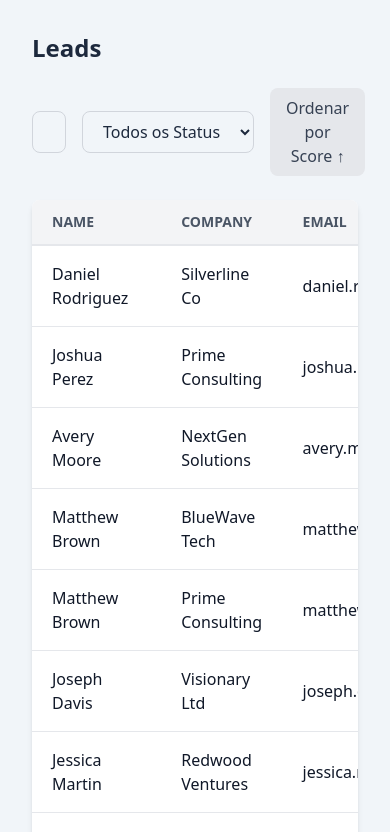
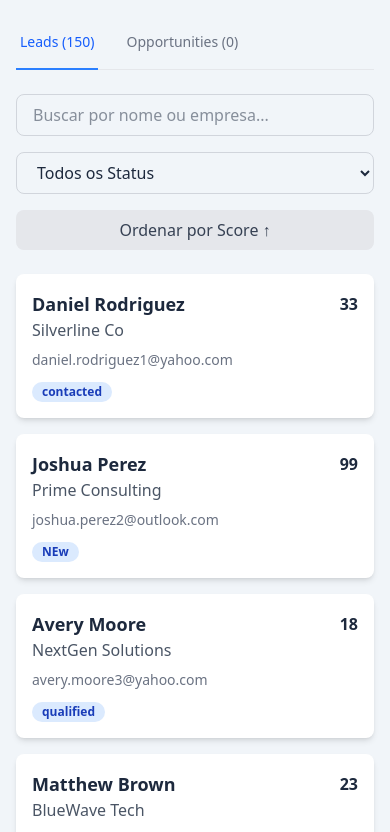
Before and after one commit to nikolasmarlon/mini-seller-console, a React (Vite) app: page / in a window 390 px wide. Shown: the top 832 px of the page. Built offline with nearby package versions, Linux system fonts and the light colour scheme.

Commit message:
Responsividade
feito tabela para mobile. e abas para oportunidades

```diff
--- a/src/components/ConsoleView.tsx
+++ b/src/components/ConsoleView.tsx
@@ -11,21 +11,19 @@ export function ConsoleView() {
   const [statusFilter, setStatusFilter] = useState<LeadStatus | 'All'>('All');
   const [sortOrder, setSortOrder] = useState<'desc' | 'asc' | null>(null);
   const [selectedLead, setSelectedLead] = useState<Lead | null>(null);
+  const [activeTab, setActiveTab] = useState<'leads' | 'opportunities'>('leads');
 
   useEffect(() => {
-    // Simula o carregamento inicial dos dados
     const timer = setTimeout(() => {
       setLeads(leadsData as Lead[]);
       setIsLoading(false);
     }, 1000);
-
     return () => clearTimeout(timer);
   }, []);
 
   const filteredAndSortedLeads = useMemo(() => {
     let result = leads;
 
-    // 1. Lógica de Busca
     if (searchTerm) {
       result = result.filter(
         (lead) =>
@@ -34,14 +32,13 @@ export function ConsoleView() {
       );
     }
 
-    // 2. Lógica de Filtro por Status
+    // A SUA CORREÇÃO APLICADA AQUI:
     if (statusFilter !== 'All') {
       result = result.filter(
         (lead) => lead.status.toLowerCase() === statusFilter.toLowerCase()
       );
     }
 
-    // 3. Lógica de Ordenação
     if (sortOrder) {
       result = [...result].sort((a, b) => {
         return sortOrder === 'desc' ? b.score - a.score : a.score - b.score;
@@ -75,23 +72,48 @@ export function ConsoleView() {
   };
 
   if (isLoading) {
-    return <div className="p-8">Carregando leads...</div>;
+    return <div className="p-4 md:p-8">Carregando...</div>;
   }
 
   return (
-    <div className="p-8">
-      <h1 className="text-2xl font-bold mb-6">Leads</h1>
+    <div className="p-4 md:p-8">
+      <div className="border-b border-gray-200 mb-6">
+        <nav className="-mb-px flex space-x-6">
+          <button
+            onClick={() => setActiveTab('leads')}
+            className={`whitespace-nowrap py-4 px-1 border-b-2 font-medium text-sm ${
+              activeTab === 'leads'
+                ? 'border-blue-500 text-blue-600'
+                : 'border-transparent text-gray-500 hover:text-gray-700 hover:border-gray-300'
+            }`}
+          >
+            Leads ({filteredAndSortedLeads.length})
+          </button>
+          <button
+            onClick={() => setActiveTab('opportunities')}
+            className={`whitespace-nowrap py-4 px-1 border-b-2 font-medium text-sm ${
+              activeTab === 'opportunities'
+                ? 'border-blue-500 text-blue-600'
+                : 'border-transparent text-gray-500 hover:text-gray-700 hover:border-gray-300'
+            }`}
+          >
+            Opportunities ({opportunities.length})
+          </button>
+        </nav>
+      </div>
 
-      <div className="flex items-center space-x-4 mb-6">
+      {activeTab === 'leads' && (
+        <div>
+          <div className="flex flex-col md:flex-row items-center space-y-4 md:space-y-0 md:space-x-4 mb-6">
             <input
               type="text"
               placeholder="Buscar por nome ou empresa..."
-          className="px-4 py-2 border border-gray-300 rounded-lg w-1/3"
+              className="px-4 py-2 border border-gray-300 rounded-lg w-full md:w-1/3"
               value={searchTerm}
               onChange={(e) => setSearchTerm(e.target.value)}
             />
             <select
-          className="px-4 py-2 border border-gray-300 rounded-lg"
+              className="px-4 py-2 border border-gray-300 rounded-lg w-full md:w-auto"
               value={statusFilter}
               onChange={(e) => setStatusFilter(e.target.value as LeadStatus | 'All')}
             >
@@ -102,14 +124,14 @@ export function ConsoleView() {
               <option value="Unqualified">Unqualified</option>
             </select>
             <button
-          className="px-4 py-2 bg-gray-200 text-gray-700 rounded-lg hover:bg-gray-300"
+              className="px-4 py-2 bg-gray-200 text-gray-700 rounded-lg hover:bg-gray-300 w-full md:w-auto"
               onClick={() => setSortOrder(sortOrder === 'desc' ? 'asc' : 'desc')}
             >
               Ordenar por Score {sortOrder === 'desc' ? '↓' : '↑'}
             </button>
           </div>
 
-      <div className="bg-white shadow-md rounded-lg overflow-hidden">
+          <div className="hidden md:block bg-white shadow-md rounded-lg overflow-hidden">
             <table className="min-w-full leading-normal">
               <thead>
                 <tr className="bg-gray-100 text-left text-gray-600 uppercase text-sm">
@@ -122,11 +144,7 @@ export function ConsoleView() {
               </thead>
               <tbody>
                 {filteredAndSortedLeads.map((lead) => (
-              <tr
-                key={lead.id}
-                className="hover:bg-gray-50 border-b border-gray-200 cursor-pointer"
-                onClick={() => setSelectedLead(lead)}
-              >
+                  <tr key={lead.id} className="hover:bg-gray-50 border-b border-gray-200 cursor-pointer" onClick={() => setSelectedLead(lead)}>
                     <td className="px-5 py-4"><p className="text-gray-900 whitespace-no-wrap">{lead.name}</p></td>
                     <td className="px-5 py-4"><p className="text-gray-900 whitespace-no-wrap">{lead.company}</p></td>
                     <td className="px-5 py-4"><p className="text-gray-900 whitespace-no-wrap">{lead.email}</p></td>
@@ -143,8 +161,29 @@ export function ConsoleView() {
             </table>
           </div>
 
-      <div className="mt-12">
-        <h2 className="text-2xl font-bold mb-6">Opportunities</h2>
+          <div className="md:hidden space-y-4">
+            {filteredAndSortedLeads.map((lead) => (
+              <div key={lead.id} onClick={() => setSelectedLead(lead)} className="bg-white p-4 rounded-lg shadow-md cursor-pointer">
+                <div className="flex justify-between items-center">
+                  <p className="font-bold text-lg">{lead.name}</p>
+                  <p className="font-semibold">{lead.score}</p>
+                </div>
+                <p className="text-gray-600">{lead.company}</p>
+                <p className="text-sm text-gray-500 mt-2">{lead.email}</p>
+                <div className="mt-2">
+                  <span className="inline-block bg-blue-100 text-blue-800 text-xs font-semibold mr-2 px-2.5 py-0.5 rounded-full">
+                    {lead.status}
+                  </span>
+                </div>
+              </div>
+            ))}
+          </div>
+        </div>
+      )}
+
+      {activeTab === 'opportunities' && (
+        <div>
+          <h2 className="text-xl md:text-2xl font-bold mb-6">Opportunities</h2>
           {opportunities.length > 0 ? (
             <div className="bg-white shadow-md rounded-lg overflow-hidden">
               <table className="min-w-full leading-normal">
@@ -170,6 +209,7 @@ export function ConsoleView() {
             <p className="text-gray-500">Nenhuma oportunidade criada ainda.</p>
           )}
         </div>
+      )}
 
       <LeadDetailPanel
         lead={selectedLead}
```
Lines whose indentation alone changed are shown as unchanged.
